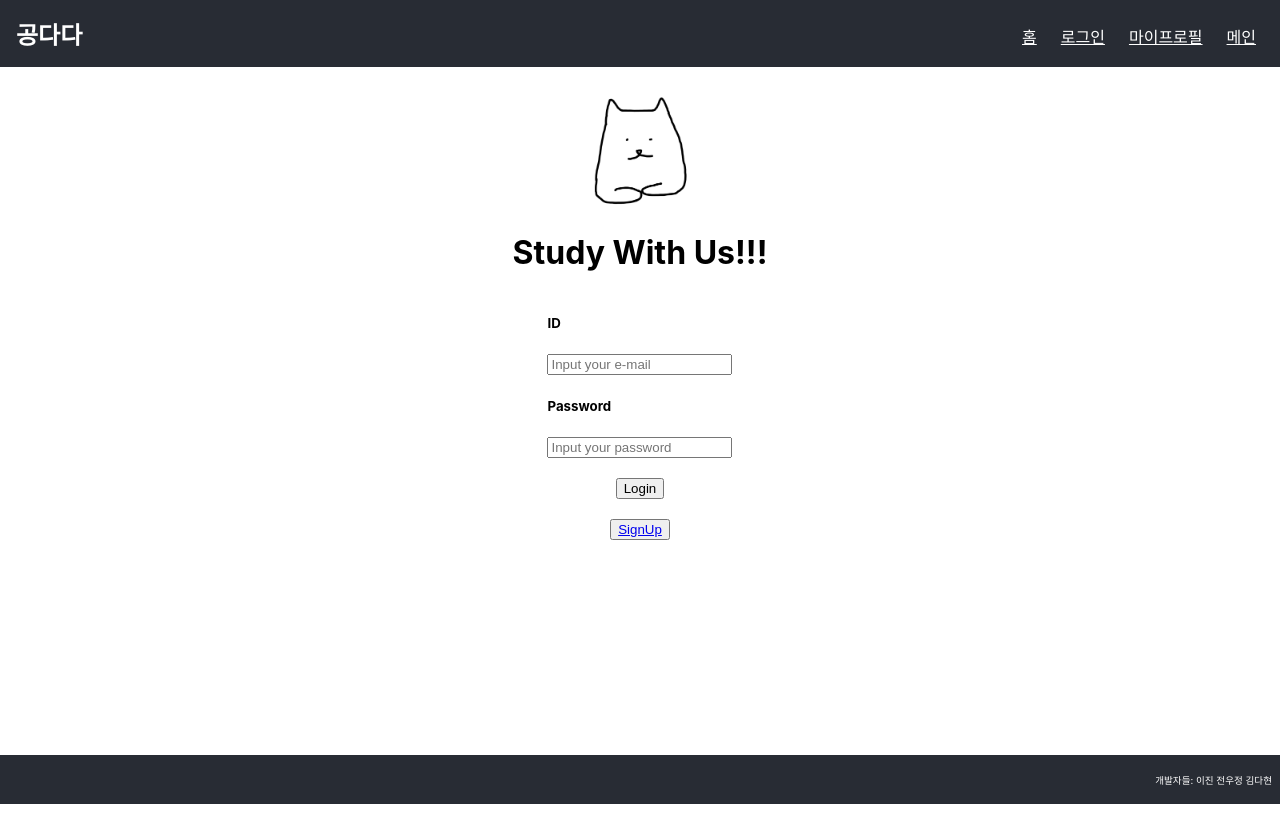
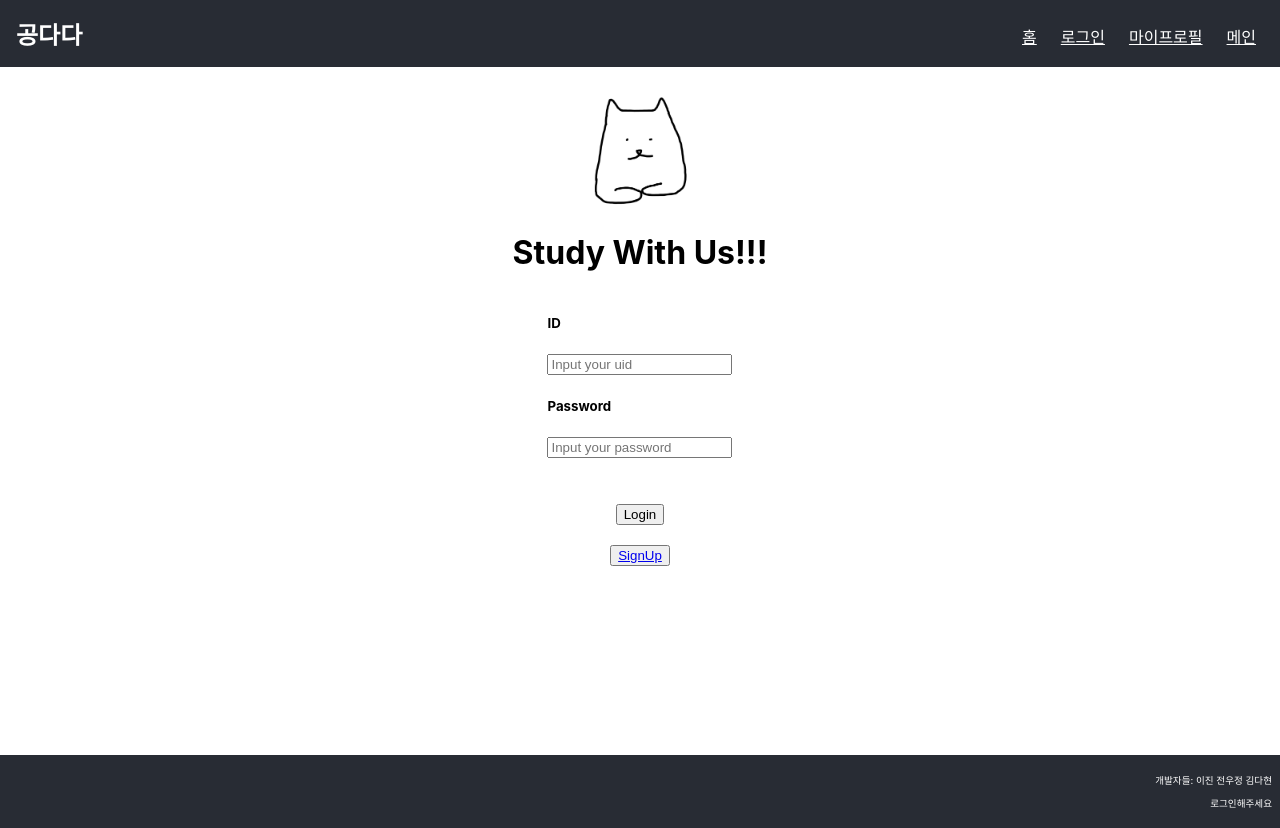
Before and after one commit to WoooDada/FrontEnd, a React (Create React App) app: page /login in a window 1280 px wide. Before the commit the page ends 804 px from the top, so only its background shows below. Built offline with nearby package versions, Linux system fonts and the light colour scheme.

Commit message:
Login: 전역에 make auth state

```diff
--- a/package.json
+++ b/package.json
@@ -6,6 +6,7 @@
     "@testing-library/jest-dom": "5.11.10",
     "@testing-library/react": "11.2.6",
     "@testing-library/user-event": "12.8.3",
+    "axios": "0.21.1",
     "react": "^17.0.2",
     "react-dom": "^17.0.2",
     "react-router-dom": "5.2.0",
--- a/src/App.js
+++ b/src/App.js
@@ -5,8 +5,11 @@ import { Main, MyProfile, NotFound, Home, Signup } from "./pages";
 // import Header from "./components/Header";
 import "./App.css";
 import Login from "./pages/Login";
+import { useReducer, createContext, useContext } from "react";
 
+//////////////////////////////////////////////////////////////////////////////////
 const Header = () => {
+    const authContext = useContext(AuthContext);
     return (
         <div className="App-header">
             <h1 className="App-header-title">공다다</h1>
@@ -14,9 +17,13 @@ const Header = () => {
                 <Link to="/" className="App-header-route">
                     홈
                 </Link>
+                {authContext.state.uid ? (
+                    <></>
+                ) : (
                     <Link to="/login" className="App-header-route">
                         로그인
                     </Link>
+                )}
                 <Link to="/myprofile" className="App-header-route">
                     마이프로필
                 </Link>
@@ -29,16 +36,40 @@ const Header = () => {
 };
 
 const Footer = () => {
+    const authContext = useContext(AuthContext);
     return (
         <div className="App-footer">
             <p>개발자들: 이진 전우정 김다현</p>
+            <p>
+                {authContext.state.uid
+                    ? authContext.state.uid
+                    : "로그인해주세요"}
+            </p>
         </div>
     );
 };
 
+export const AuthContext = createContext();
+
+const reducer = (state, action) => {
+    switch (action.type) {
+        case "login":
+            return { uid: action.payload };
+        case "logout":
+            return { uid: null };
+        default:
+            return state;
+    }
+};
+
+//////////////////////////////////////////////////////////////////////////////////
 function App() {
+    const [state, dispatch] = useReducer(reducer, {
+        uid: null,
+    });
     return (
         <div className="App">
+            <AuthContext.Provider value={{ state, dispatch }}>
                 <Header></Header>
                 <div className="App-body">
                     <Switch>
@@ -51,6 +82,7 @@ function App() {
                     </Switch>
                 </div>
                 <Footer></Footer>
+            </AuthContext.Provider>
         </div>
     );
 }
--- a/src/components/LoginForm.js
+++ b/src/components/LoginForm.js
@@ -1,14 +1,48 @@
-import React, { useState } from "react";
+import React, { useContext, useState } from "react";
 import Logo from "../constants/imgs/Logo.jpg";
 import "../css/Login.css";
+import { AuthContext } from "../App";
+import axios from "axios";
 
-function LoginForm({ Login }) {
-    const [details, setDetails] = useState({ email: "", password: "" });
+function LoginForm({ history }) {
+    const [details, setDetails] = useState({ uid: "", password: "" });
+    const [loginErrorMsg, setLoginErrorMsg] = useState("");
+    const authContext = useContext(AuthContext);
 
     const submitHandler = (e) => {
         e.preventDefault();
 
-        Login(details);
+        // * 실제 데이터 가져오기
+        // const { status, data } = await axios.post(
+        //     "http://localhost:8000/login",
+        //     details,
+        //     {
+        //         headers: {
+        //             "Content-type": "application/json",
+        //             Accept: "application/json",
+        //         },
+        //     }
+        // );
+
+        // * 허구(실험) 데이터
+        const { status, data } = {
+            status: 200,
+            data: { uid: "EXAMPLE" },
+        };
+        // const { status, data } = { status: 400, data: { message: "no uid" } };
+        // const { status, data } = { status: 400, data: { message: "wrong pw" } };
+
+        if (status === 200) {
+            authContext.dispatch({ type: "login", payload: "EXAMPLE" });
+            history.push("/main");
+        } else {
+            // 에러 메시지 송출
+            if (data.message === "no uid") {
+                setLoginErrorMsg("존재하지 않는 아이디입니다.");
+            } else if (data.message === "wrong pw") {
+                setLoginErrorMsg("비밀번호가 일치하지 않습니다.");
+            }
+        }
     };
 
     return (
@@ -18,12 +52,12 @@ function LoginForm({ Login }) {
             <div className="form-group">
                 <h5>ID</h5>
                 <input
-                    name="email"
-                    placeholder="Input your e-mail"
+                    name="uid"
+                    placeholder="Input your uid"
                     onChange={(e) =>
-                        setDetails({ ...details, email: e.target.value })
+                        setDetails({ ...details, uid: e.target.value })
                     }
-                    value={details.email}
+                    value={details.uid}
                 />
             </div>
             <div className="form-group">
@@ -38,6 +72,7 @@ function LoginForm({ Login }) {
                     value={details.password}
                 />
             </div>
+            <p>{loginErrorMsg}</p>
             <br></br>
             <button type="submit">Login</button>
             <br />
--- a/src/css/Login.css
+++ b/src/css/Login.css
@@ -12,3 +12,8 @@
     align-items: center;
     justify-content: center;
 }
+
+.Login-outer-form p {
+    font-size: small;
+    color: red;
+}
--- a/src/pages/Login.js
+++ b/src/pages/Login.js
@@ -1,43 +1,13 @@
-import React, { useState } from "react";
+import React from "react";
 import { Link } from "react-router-dom";
+
 import LoginForm from "../components/LoginForm";
 import "../css/Login.css";
 
-const Login = () => {
-    const adminUser = {
-        // user example
-        email: "woojung@love.com",
-        password: "0000",
-    };
-
-    const [user, setUser] = useState({ email: "", password: "" });
-
-    const LoginFunc = (details) => {
-        console.log(details);
-        // user example과 일치하면 login success
-        if (
-            details.email === adminUser.email &&
-            details.password === adminUser.password
-        ) {
-            console.log("login success");
-            setUser({
-                email: details.email,
-                password: details.password,
-            });
-        } else {
-            //일치하지 않으면 login fail
-            console.log("login fail");
-        }
-    };
-
-    const LogoutFunc = () => {
-        // 혹시 몰라서 넣어둔 코드..
-        setUser({ email: "", password: "" });
-    };
-
+const Login = (props) => {
     return (
         <div className="Login-signupBtn">
-            <LoginForm Login={LoginFunc} />
+            <LoginForm history={props.history} />
             <button type="button">
                 <Link to="/signup">SignUp</Link>
             </button>
```
Also changed, not shown: 1 other file (tests, documents, lock files or other folders). Lines whose indentation alone changed are shown as unchanged.
